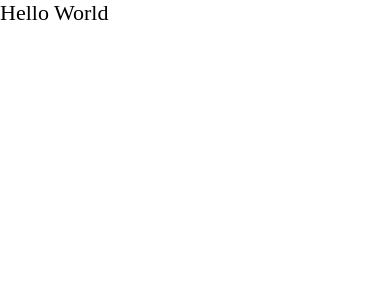
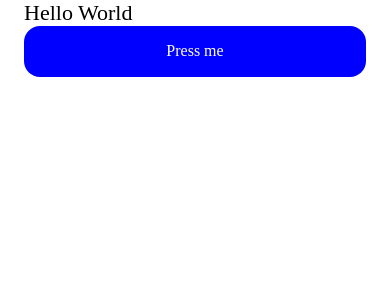
Before and after one commit to caiopratali/NubbleApp, a React Native app: screen / in a window 390 px wide. Shown: the top 300 px of the page. Built offline with nearby package versions, Linux system fonts and the light colour scheme.

Commit message:
creating button component

```diff
--- a/App.tsx
+++ b/App.tsx
@@ -9,14 +9,19 @@
 
 import {
   SafeAreaView,
+  View,
 } from 'react-native';
 
 import { Text } from './src/components/Text/Text';
+import { Button } from './src/components/Button/Button';
 
 function App(): React.JSX.Element {
   return (
     <SafeAreaView>
-      <Text preset="headingMedium" italic>Hello World</Text>
+      <View style={{ paddingHorizontal: 24 }}>
+        <Text preset="headingMedium" italic>Hello World</Text>
+        <Button title="Press me" />
+      </View>
     </SafeAreaView>
   );
 }
--- /dev/null
+++ b/src/components/Button/Button.tsx
@@ -0,0 +1,22 @@
+import React from 'react';
+import { TouchableOpacity } from 'react-native';
+import { Text } from '../Text/Text';
+
+interface ButtonProps {
+    title: string;
+}
+
+export function Button({ title }: ButtonProps) {
+    return (
+        <TouchableOpacity
+            style={{
+                paddingHorizontal: 20,
+                paddingVertical: 14,
+                backgroundColor: 'blue',
+                alignItems: 'center',
+                borderRadius: 16,
+            }}>
+            <Text preset="paragraphMedium" bold style={{ color: 'white' }}>{title}</Text>
+        </TouchableOpacity>
+    );
+}
```
